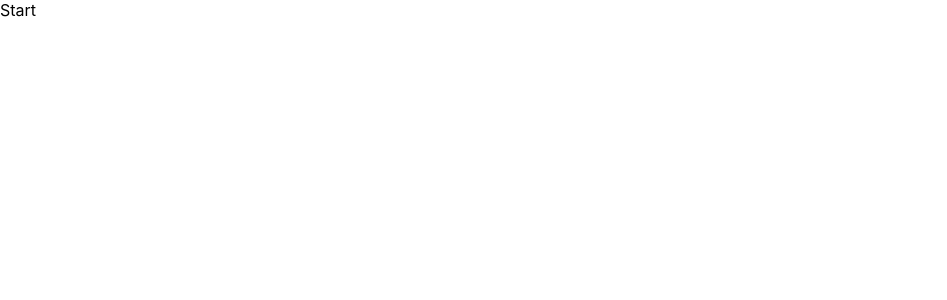
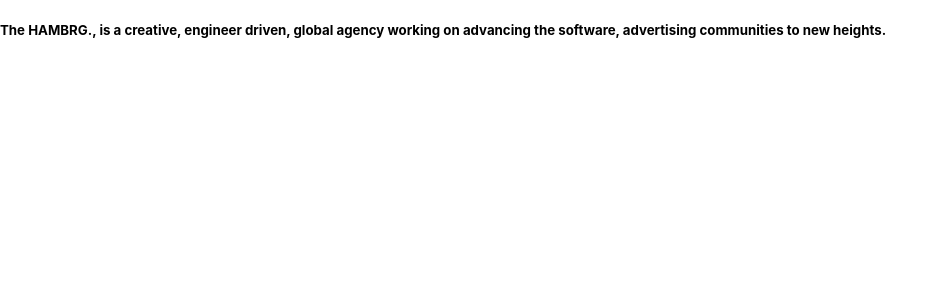
Before and after one commit to josee-fernandes/gsap-menu, a React (Vite) app: page / in a window 1280 px wide. Shown: the top 300 px of the page, without its empty margins (0-947 px from the left). Built offline with nearby package versions, Linux system fonts and the light colour scheme.

Commit message:
Set up routes

```diff
--- a/package.json
+++ b/package.json
@@ -8,11 +8,13 @@
   },
   "dependencies": {
     "react": "^17.0.0",
-    "react-dom": "^17.0.0"
+    "react-dom": "^17.0.0",
+    "react-router-dom": "^5.2.1"
   },
   "devDependencies": {
     "@types/react": "^17.0.0",
     "@types/react-dom": "^17.0.0",
+    "@types/react-router-dom": "^5.1.8",
     "@vitejs/plugin-react-refresh": "^1.3.1",
     "typescript": "^4.3.2",
     "vite": "^2.5.1"
--- a/src/App.tsx
+++ b/src/App.tsx
@@ -1,8 +1,28 @@
 import React from 'react'
+import { BrowserRouter, Switch, Route } from 'react-router-dom'
+
+import { Home } from './pages/Home'
+import { Solutions } from './pages/Solutions'
+import { Contact } from './pages/Contact'
 
 export const App = () => {
 
   return (
-    <>Start</>
+    <BrowserRouter>
+      <div className="app">
+        <div className="container">
+          <div className="wrapper">
+            <div className="home">
+              <Switch>
+                <Route exact path="/" component={Home} />
+                <Route exact path="/opportunities" component={Home} />
+                <Route exact path="/solutions" component={Solutions} />
+                <Route exact path="/contact" component={Contact} />
+              </Switch>
+            </div>
+          </div>
+        </div>
+      </div>
+    </BrowserRouter>
   )
 }
```
Also changed, not shown: 1 other file (tests, documents, lock files or other folders).
